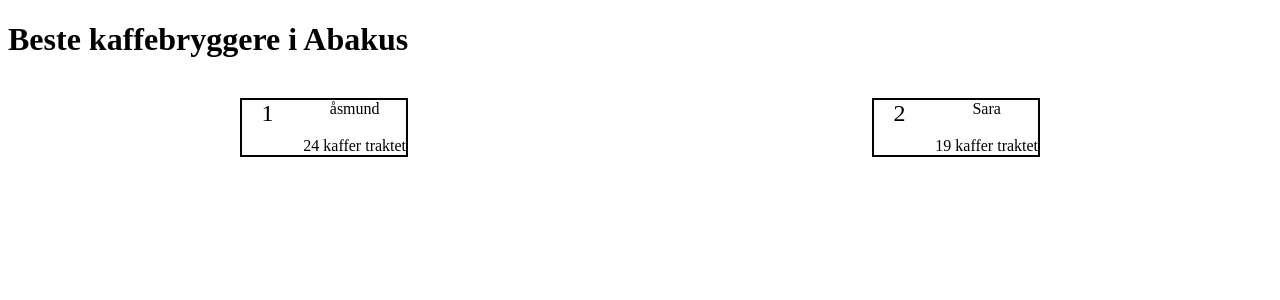
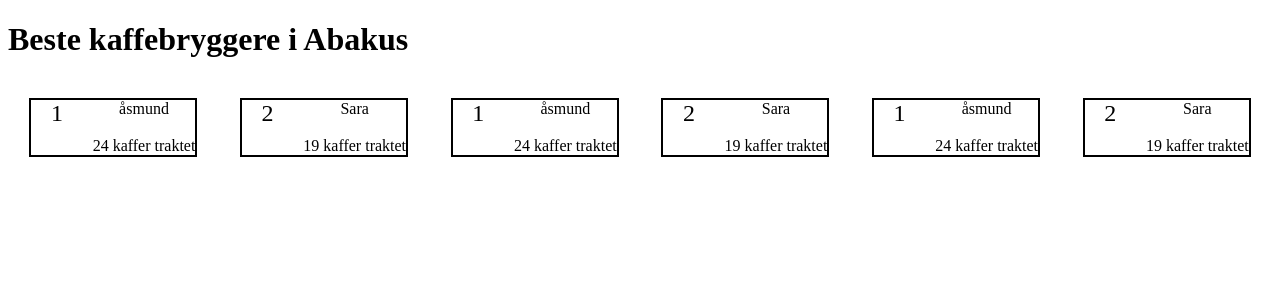
Before and after one commit to asmundh/coffeescoreboard-client, a React app: page / in a window 1280 px wide. Shown: the top 300 px of the page. Built offline with nearby package versions, Linux system fonts and the light colour scheme.

Commit message:
Fetch newer

```diff
--- a/src/CoffeeScoreboard/CoffeeScoreboard.js
+++ b/src/CoffeeScoreboard/CoffeeScoreboard.js
@@ -4,6 +4,28 @@
 
 class CoffeeScoreboard extends Component {
   testData = [{
+    name: 'åsmund',
+    rfid: 1234,
+    score: 24,
+    rank: 1,
+  }, {
+    name: 'Sara',
+    rfid: 12320,
+    score: 19,
+    rank: 2,
+  },
+  {
+    name: 'åsmund',
+    rfid: 1234,
+    score: 24,
+    rank: 1,
+  }, {
+    name: 'Sara',
+    rfid: 12320,
+    score: 19,
+    rank: 2,
+  },
+  {
     name: 'åsmund',
     rfid: 1234,
     score: 24,
```
